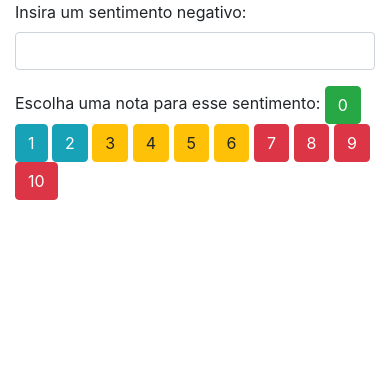
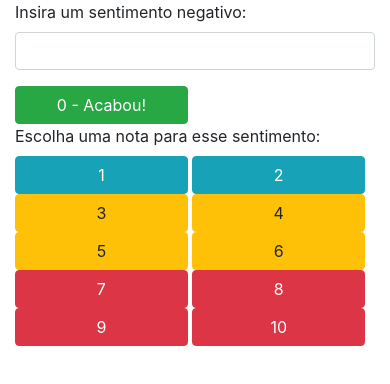
Before and after one commit to puppe1990/MetodoSedona, a plain HTML site: page index.html in a window 390 px wide. Drawn offline with nearby package versions, Linux system fonts and the light colour scheme.

Commit message:
Fix responsive

```diff
--- a/css/style.css
+++ b/css/style.css
@@ -0,0 +1,5 @@
+@media (max-width: 766px) {
+	.botao{
+		width: 48%;
+	}
+}
--- a/index.html
+++ b/index.html
@@ -15,19 +15,19 @@
 				  <label for="usr">Insira um sentimento negativo:</label>
 				  <input type="text" class="form-control" id="feeling">
 				</div>
+					<div value="0" class="botao btn btn-success" onclick="finish()" id="r0">0 - Acabou!</div>
 				<div class="form-group">
 					<label for="usr">Escolha uma nota para esse sentimento:</label>
-					<button value="0" class="btn btn-success" id="r0">0</button>
-					<button value="1" class="btn btn-info" id="r1">1</button>
-					<button value="2" class="btn btn-info" id="r2">2</button>
-					<button value="3" class="btn btn-warning" id="r3">3</button>
-					<button value="4" class="btn btn-warning" id="r4">4</button>
-					<button value="5" class="btn btn-warning" id="r">5</button>
-					<button value="6" class="btn btn-warning" id="r6">6</button>
-					<button value="7" class="btn btn-danger" id="r7">7</button>
-					<button value="8" class="btn btn-danger" id="r8">8</button>
-					<button value="9" class="btn btn-danger" id="r9">9</button>
-					<button value="10" class="btn btn-danger" id="r10">10</button>
+					<button value="1" class="botao btn btn-info" id="r1">1</button>
+					<button value="2" class="botao btn btn-info" id="r2">2</button>
+					<button value="3" class="botao btn btn-warning" id="r3">3</button>
+					<button value="4" class="botao btn btn-warning" id="r4">4</button>
+					<button value="5" class="botao btn btn-warning" id="r">5</button>
+					<button value="6" class="botao btn btn-warning" id="r6">6</button>
+					<button value="7" class="botao btn btn-danger" id="r7">7</button>
+					<button value="8" class="botao btn btn-danger" id="r8">8</button>
+					<button value="9" class="botao btn btn-danger" id="r9">9</button>
+					<button value="10" class="botao btn btn-danger" id="r10">10</button>
 				</div>
 			</div>
 		</div>
--- a/js/script.js
+++ b/js/script.js
@@ -114,19 +114,6 @@ function criarTexto(texto){
 	let valor = document.createTextNode(texto);
 	return valor;
 }
-function criarHidden(valor){
-	const divConteudo = document.createElement('input');
-	divConteudo.setAttribute("type", "hidden");
-	return divConteudo.value = valor;
+function finish(){
+	alert("Parabéns! Provavelmente você está sentido-se muito melhor!")
 }
-
-
-
-
-
-
-// <div class="row">
-// 				<p>1.Necessito deste sentimento?</p>
-// 				<button value="sim" id="p1">Sim</button>
-// 				<button value="nao" id="p1">Não</button>
-// 			</div>
```
